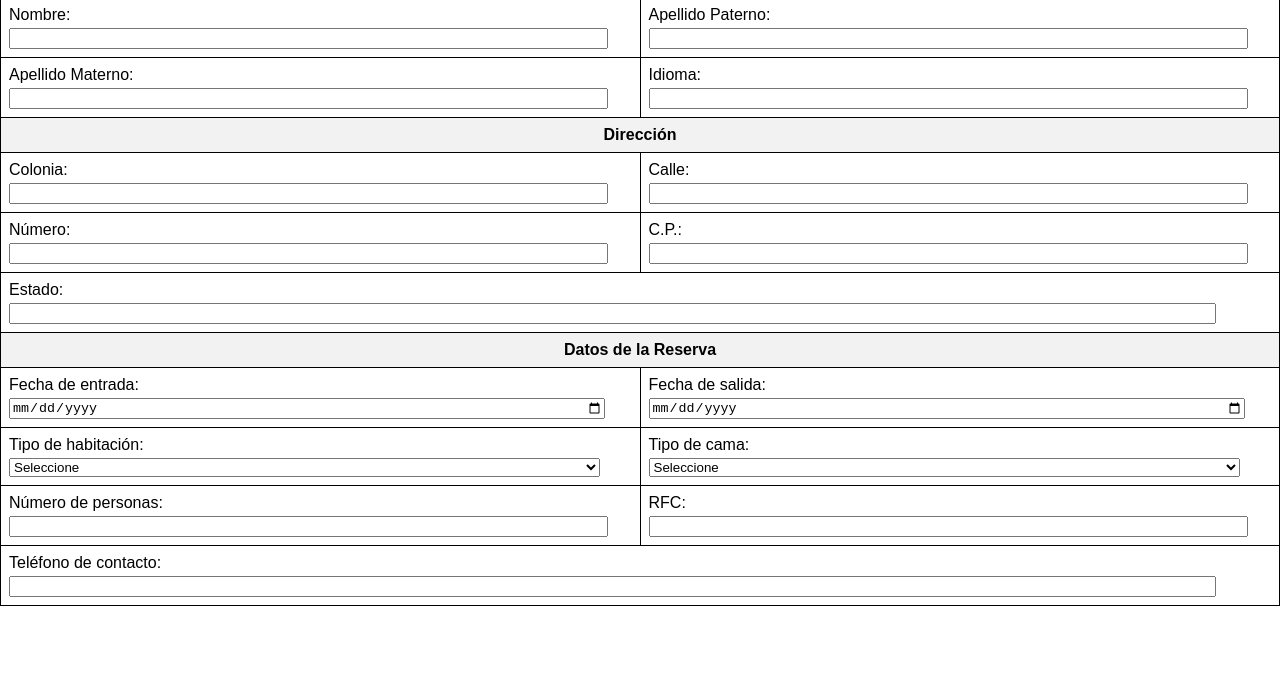
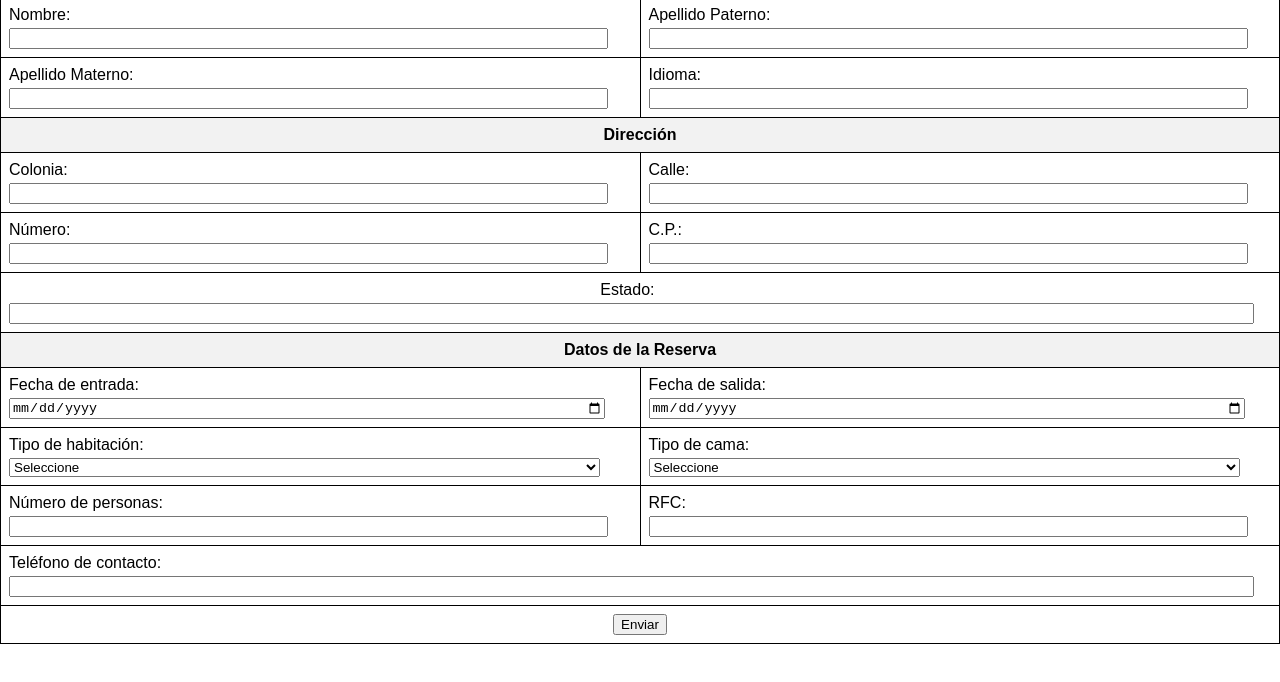
Before and after one commit to evelyyyn74/ReservaHabitacion, a plain HTML site: page index.html in a window 1280 px wide. Shown: the part 106-788 px from the top of the page. Drawn offline with Linux system fonts and the light colour scheme.

Commit message:
Reserva
Reserva

```diff
--- a/index.html
+++ b/index.html
@@ -27,6 +27,12 @@
       margin-top: 4px;
       display: block;
       width: 95%;
+
+    }
+    #estado, #telefono {
+      display: block;
+      text-align: center;
+      width: 98%;
     }
   </style>
 </head>
@@ -83,7 +89,7 @@
     </tr>
     <tr>
       <td colspan="4">
-        <label for="estado">Estado:</label>
+        <label for="estado" id="estado">Estado:</label>
         <input type="text" id="estado" name="estado">
       </td>
     </tr>
@@ -135,6 +141,10 @@
         <input type="tel" id="telefono" name="telefono">
       </td>
     </tr>
+    <tr>
+      <td colspan="4" style="text-align:center;">
+        <button type="submit">Enviar</button>
+      </td>
   </table>
 </body>
 </html>
```
